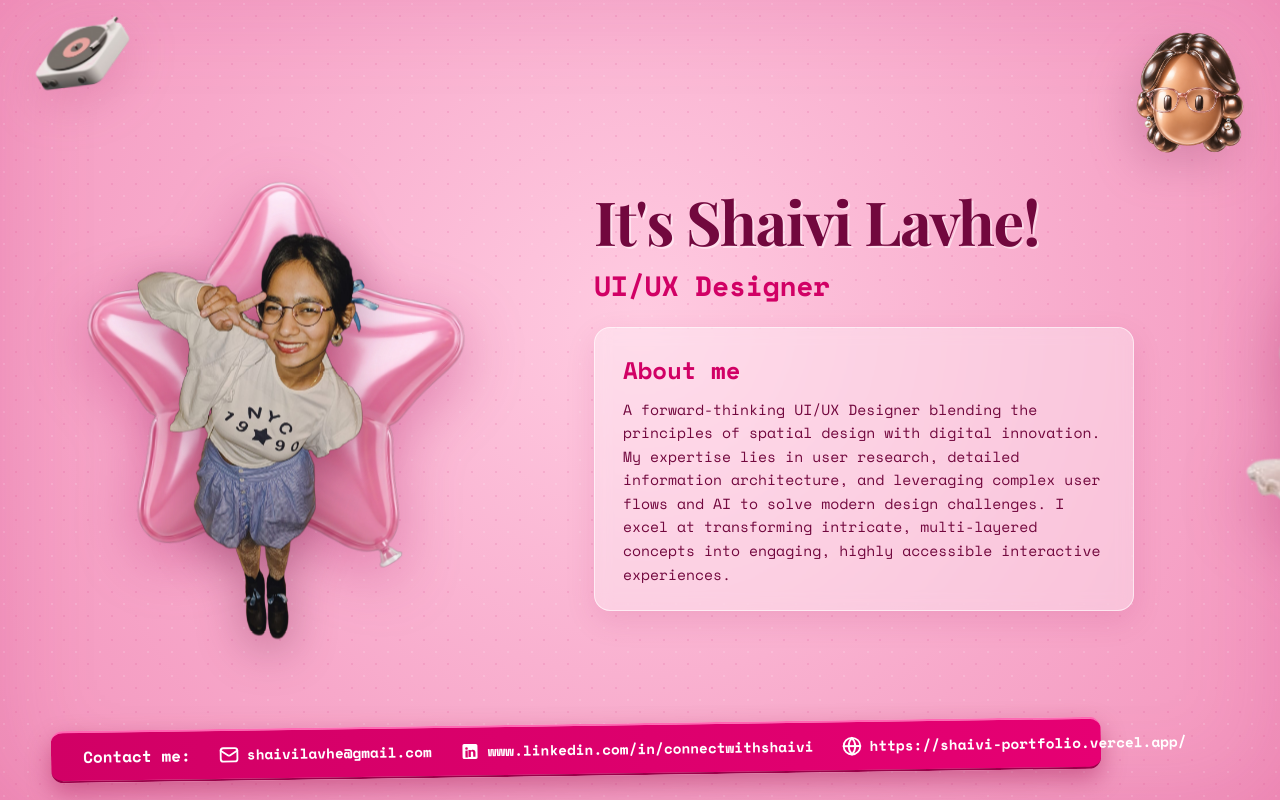
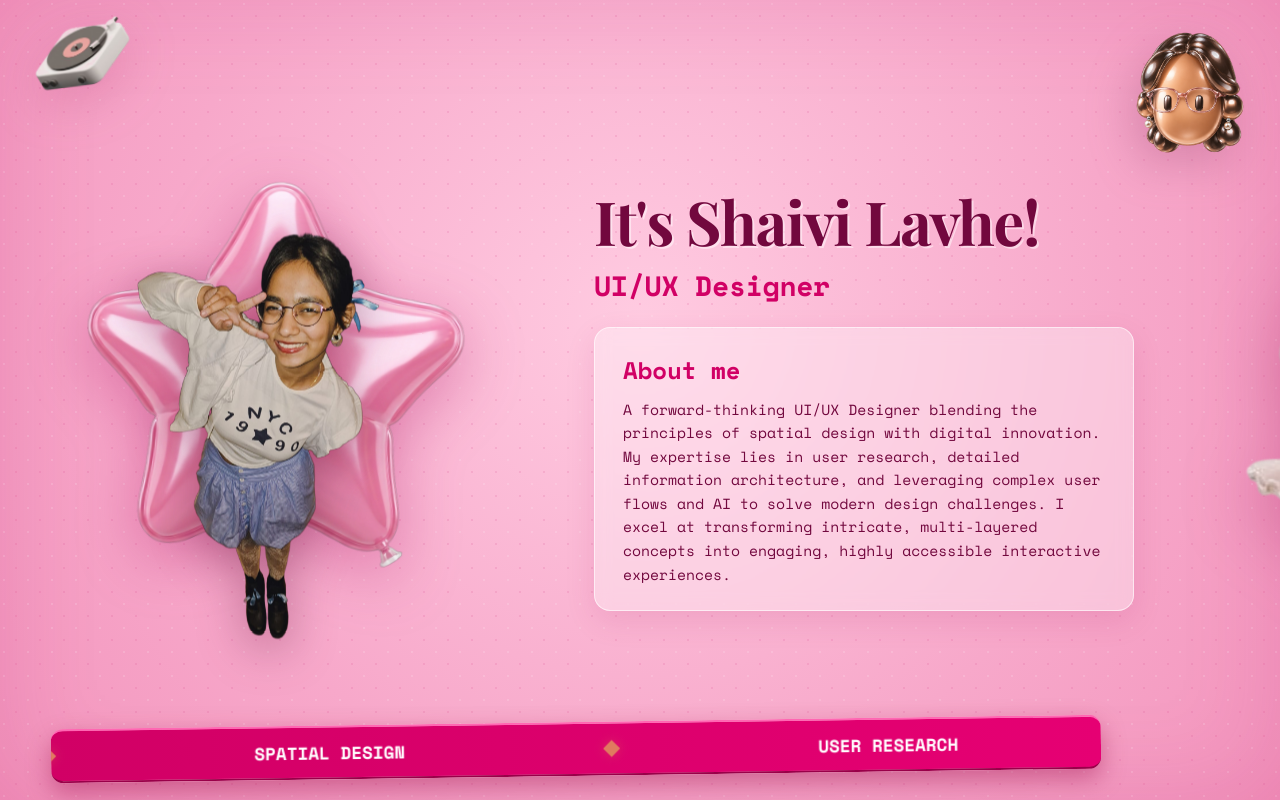
Before and after one commit to vivi0511-ship-it/shaivi-portfolio, a React (Vite) app: page /resume in a window 1280 px wide. Built offline with nearby package versions, Linux system fonts and the light colour scheme; a web font is replaced by a local one.

Commit message:
Convert contact banner to a scrolling marquee with brand words

```diff
--- a/src/pages/Resume.css
+++ b/src/pages/Resume.css
@@ -276,38 +276,48 @@
   border-bottom: 2px solid #990049;
 }
 
-.ribbon-content {
+.marquee-container {
+  overflow: hidden;
+  width: 100%;
+}
+
+.marquee-track {
+  display: flex;
+  width: max-content;
+  animation: marquee-scroll 20s linear infinite;
+}
+
+.marquee-container:hover .marquee-track {
+  animation-play-state: paused;
+}
+
+.marquee-content-group {
   display: flex;
   align-items: center;
-  justify-content: flex-start;
-  gap: 28px;
-  flex-wrap: nowrap;
+  justify-content: space-around;
+  min-width: 100%;
+}
+
+.marquee-word {
+  font-family: 'Space Mono', monospace;
+  font-size: 1.1rem;
+  font-weight: 700;
+  color: #ffffff;
+  padding: 0 32px;
   white-space: nowrap;
 }
 
-.contact-label {
-  font-family: 'Space Mono', monospace;
-  font-size: 1rem;
-  font-weight: 700;
-  color: #ffffff;
+.terracotta-diamond {
+  width: 12px;
+  height: 12px;
+  background-color: #e07a5f;
+  transform: rotate(45deg);
+  flex-shrink: 0;
 }
 
-.ribbon-link {
-  display: inline-flex;
-  align-items: center;
-  gap: 8px;
-  font-family: 'Space Mono', monospace;
-  font-size: 0.9rem;
-  font-weight: 700;
-  color: #ffffff;
-  text-decoration: none;
-  transition: transform 0.2s ease, opacity 0.2s ease;
-}
-
-.ribbon-link:hover {
-  transform: translateY(-2px);
-  opacity: 0.9;
-  text-decoration: underline;
+@keyframes marquee-scroll {
+  0% { transform: translateX(0); }
+  100% { transform: translateX(-50%); }
 }
 
 /* ==========================================================================
--- a/src/pages/Resume.jsx
+++ b/src/pages/Resume.jsx
@@ -98,50 +98,21 @@ export default function Resume() {
               </div>
             </div>
 
-            {/* Sticky Canvas Footer: Magenta Horizontal Contact Banner */}
+            {/* Sticky Canvas Footer: Magenta Horizontal Marquee Banner */}
             <div className="contact-ribbon-wrapper">
-              <div className="contact-ribbon-banner">
-                <div className="ribbon-content">
-                  <span className="contact-label">Contact me:</span>
-
-                  <a
-                    href="mailto:shaivilavhe@gmail.com"
-                    className="ribbon-link"
-                    target="_blank"
-                    rel="noopener noreferrer"
-                  >
-                    <svg className="ribbon-icon-svg" width="20" height="20" viewBox="0 0 24 24" fill="none" stroke="currentColor" strokeWidth="2.2" strokeLinecap="round" strokeLinejoin="round">
-                      <rect x="2" y="4" width="20" height="16" rx="3" />
-                      <path d="m22 7-8.97 5.7a1.94 1.94 0 0 1-2.06 0L2 7" />
-                    </svg>
-                    <span>shaivilavhe@gmail.com</span>
-                  </a>
-
-                  <a
-                    href="https://www.linkedin.com/in/connectwithshaivi"
-                    className="ribbon-link"
-                    target="_blank"
-                    rel="noopener noreferrer"
-                  >
-                    <svg className="ribbon-icon-svg" width="20" height="20" viewBox="0 0 24 24" fill="currentColor">
-                      <path d="M19 3a2 2 0 0 1 2 2v14a2 2 0 0 1-2 2H5a2 2 0 0 1-2-2V5a2 2 0 0 1 2-2h14m-.5 15.5v-5.3a3.26 3.26 0 0 0-3.26-3.26c-.85 0-1.84.52-2.28 1.3v-1.11h-2.79v8.37h2.79v-4.93c0-.77.62-1.4 1.39-1.4a1.4 1.4 0 0 1 1.4 1.4v4.93h2.75M6.46 10.9v8.37H9.25V10.9H6.46M7.86 6.75a1.6 1.6 0 1 0 0 3.2 1.6 1.6 0 0 0 0-3.2Z" />
-                    </svg>
-                    <span>www.linkedin.com/in/connectwithshaivi</span>
-                  </a>
-
-                  <a
-                    href="https://shaivi-portfolio.vercel.app/"
-                    className="ribbon-link"
-                    target="_blank"
-                    rel="noopener noreferrer"
-                  >
-                    <svg className="ribbon-icon-svg" width="20" height="20" viewBox="0 0 24 24" fill="none" stroke="currentColor" strokeWidth="2.2" strokeLinecap="round" strokeLinejoin="round">
-                      <circle cx="12" cy="12" r="10" />
-                      <line x1="2" y1="12" x2="22" y2="12" />
-                      <path d="M12 2a15.3 15.3 0 0 1 4 10 15.3 15.3 0 0 1-4 10 15.3 15.3 0 0 1-4-10 15.3 15.3 0 0 1 4-10z" />
-                    </svg>
-                    <span>https://shaivi-portfolio.vercel.app/</span>
-                  </a>
+              <div className="contact-ribbon-banner marquee-container">
+                <div className="marquee-track">
+                  {/* Duplicate the content twice for seamless infinite scrolling */}
+                  {[...Array(2)].map((_, i) => (
+                    <div className="marquee-content-group" key={i}>
+                      {['UI/UX DESIGN', 'SPATIAL DESIGN', 'USER RESEARCH', 'INFORMATION ARCHITECTURE', 'INTERACTION DESIGN', 'PROTOTYPING'].map((word, index) => (
+                        <React.Fragment key={`${i}-${index}`}>
+                          <span className="marquee-word">{word}</span>
+                          <div className="terracotta-diamond" />
+                        </React.Fragment>
+                      ))}
+                    </div>
+                  ))}
                 </div>
               </div>
             </div>
```
